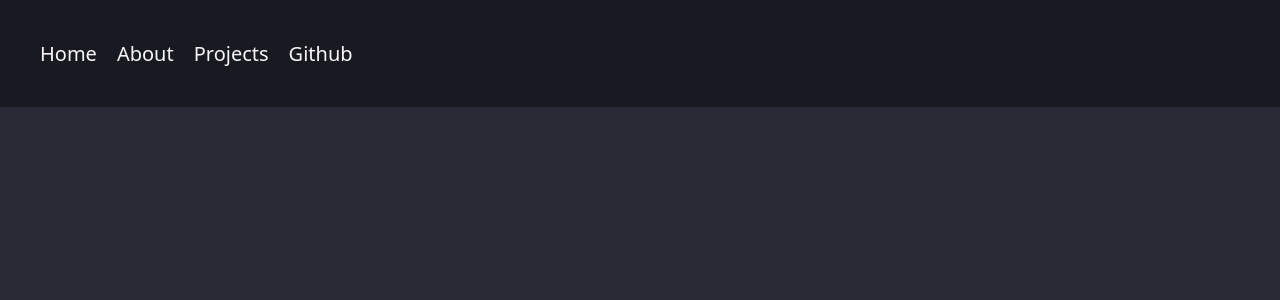
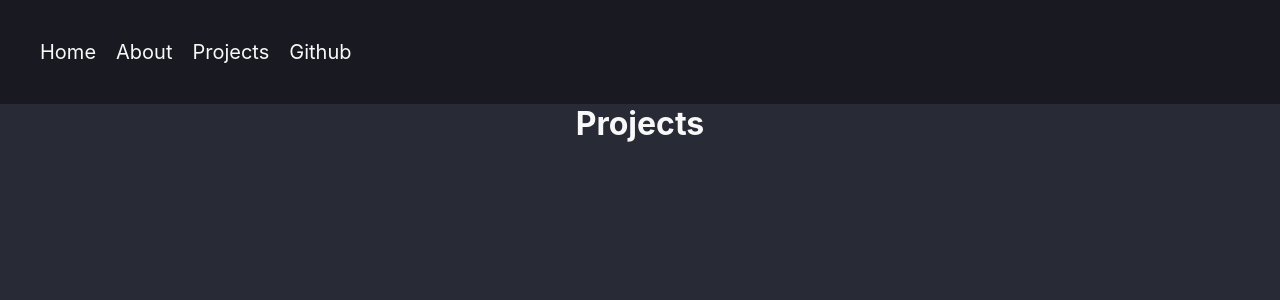
Before and after one commit to Teyxos/Portfolio, a React (Create React App) app: page /projects in a window 1280 px wide. Shown: the top 300 px of the page. Built offline with nearby package versions, Linux system fonts and the light colour scheme.

Commit message:
Added projects file

```diff
--- a/src/App.js
+++ b/src/App.js
@@ -3,6 +3,7 @@
 
 import Home from './components/Home';
 import Navbar from './components/Navbar';
+import Projects from './components/Projects';
 
 function App() {
   return (
@@ -10,6 +11,7 @@
       <Navbar />
       <Routes>
         <Route path='/' element={<Home />} />
+        <Route path='/projects' element={<Projects />} />
       </Routes>
     </>
   );
--- a/src/App.scss
+++ b/src/App.scss
@@ -1,7 +1,8 @@
 body {
   background-color: #282a36;
   color: #f8f8f8;
-  font-family: system-ui;
+  font-family: -apple-system, BlinkMacSystemFont, 'Segoe UI', Roboto, Oxygen,
+    Ubuntu, Cantarell, 'Open Sans', 'Helvetica Neue', sans-serif;
   height: 100vh;
 }
 
--- /dev/null
+++ b/src/components/Projects.jsx
@@ -0,0 +1,9 @@
+function Projects() {
+  return (
+    <>
+      <h1>Projects</h1>
+    </>
+  );
+}
+
+export default Projects;
```
